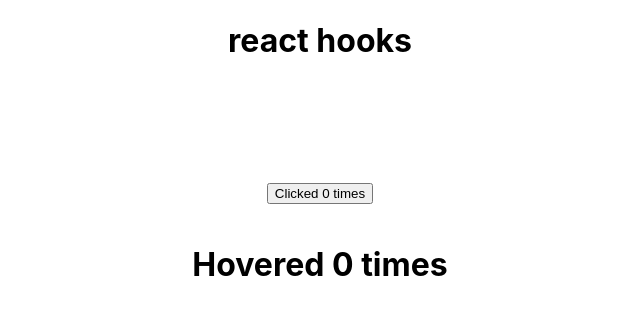
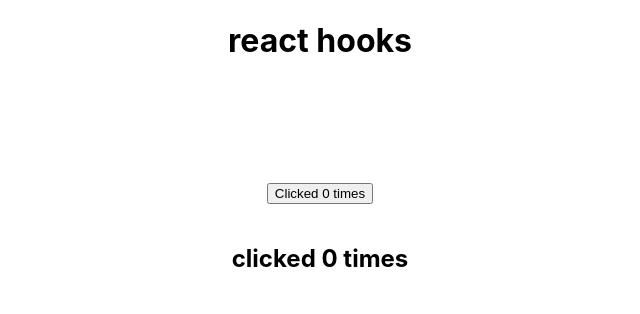
Before and after one commit to Tapan48/react-hooks--, a React (Create React App) app: page / in a window 1280 px wide. Shown: the top 314 px of the page, without its empty margins (320-960 px from the left). Built offline with nearby package versions, Linux system fonts and the light colour scheme.

Commit message:
component specific parameters passed in hoc

```diff
--- a/src/higherordercomponent/clickcounter.jsx
+++ b/src/higherordercomponent/clickcounter.jsx
@@ -10,4 +10,4 @@ const ClickCounter = (props) => {
   );
 };
 
-export default withCounter(ClickCounter); // this is the higher order component that is used to wrap the component and add the logic
+export default withCounter(ClickCounter, 5); // this is the higher order component that is used to wrap the component and add the logic
--- a/src/higherordercomponent/hoc.jsx
+++ b/src/higherordercomponent/hoc.jsx
@@ -11,12 +11,12 @@
 import React, { useState } from "react";
 
 // Higher Order Component that handles counter functionality
-const withCounter = (WrappedComponent) => {
+const withCounter = (WrappedComponent, incrementNumber) => {
   const WithCounter = (props) => {
     const [count, setCount] = useState(0);
 
     const incrementCount = () => {
-      setCount((prevCount) => prevCount + 1);
+      setCount((prevCount) => prevCount + incrementNumber);
     };
 
     return (
--- a/src/higherordercomponent/hovercounter.jsx
+++ b/src/higherordercomponent/hovercounter.jsx
@@ -7,9 +7,9 @@ const HoverCounter = (props) => {
 
   return (
     <div>
-      <h1 onMouseOver={incrementCount}>Hovered {count} times</h1>
+      <h2 onMouseOver={incrementCount}>clicked {count} times</h2>
     </div>
   );
 };
 
-export default withCounter(HoverCounter); // this is the higher order component that is used to wrap the component and add the logic
+export default withCounter(HoverCounter, 2); // this is the higher order component that is used to wrap the component and add the logic
```
